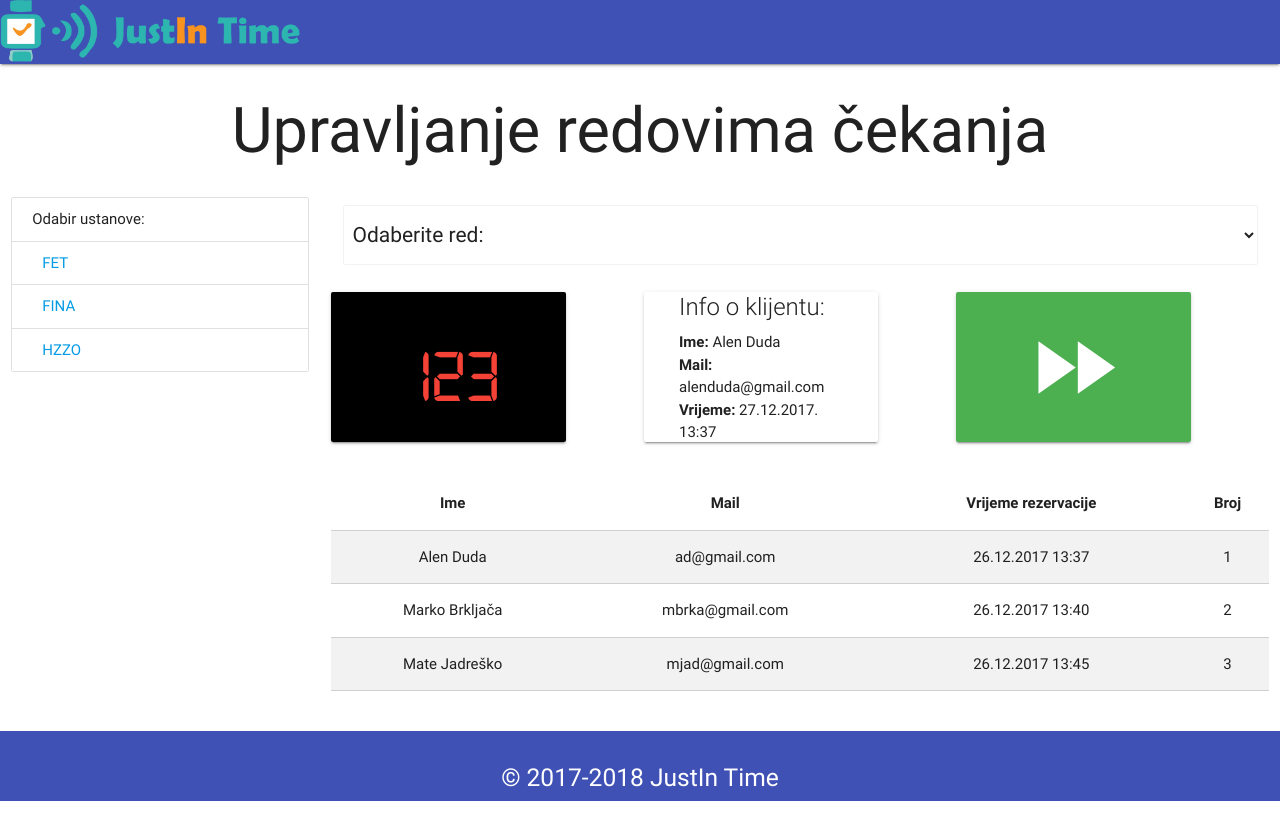
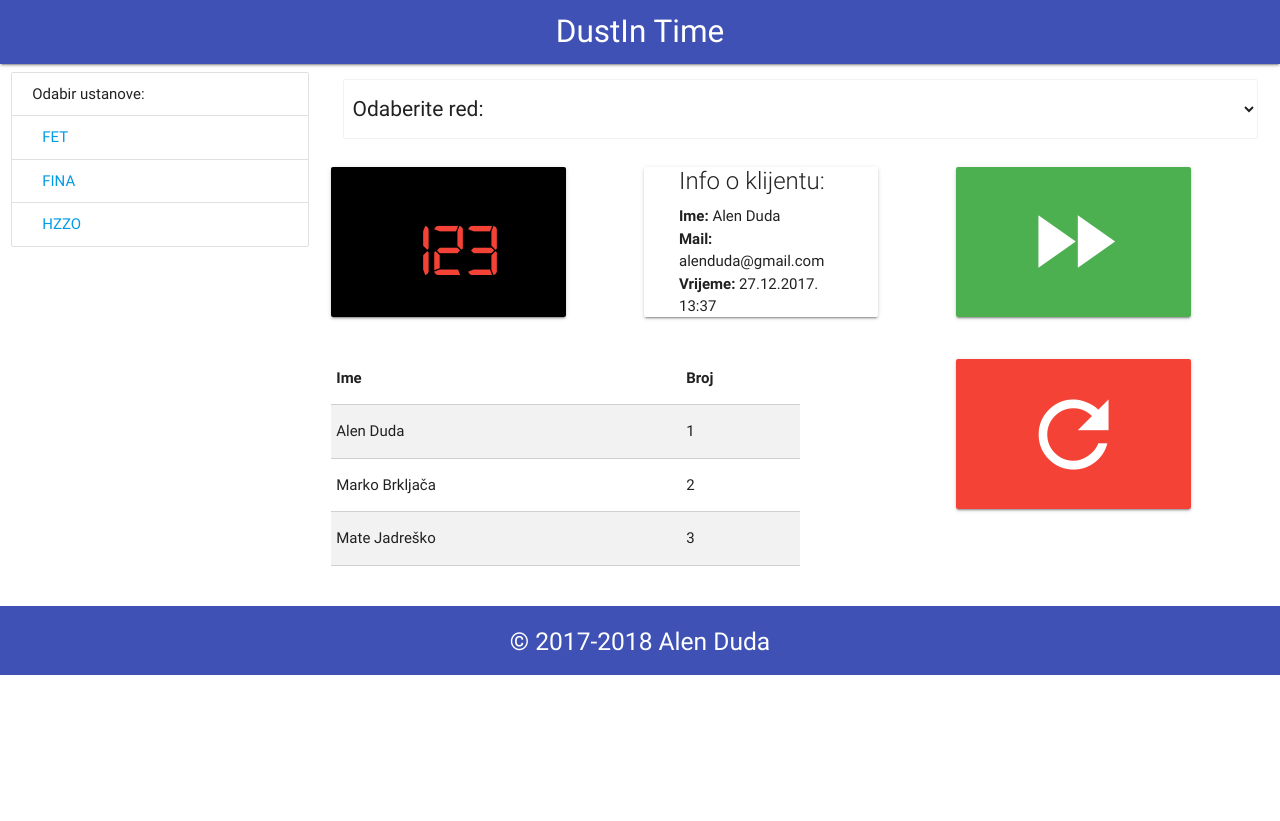
Before and after one commit to aduda091/dustInFrontend, a Vue app: page /#/admin in a window 1280 px wide. After the commit the page ends 800 px from the top, so only its background shows below. Built offline with nearby package versions, Linux system fonts and the light colour scheme.

Commit message:
Add Roboto font, less detailed users table, reset button, remove logo, footer

```diff
--- a/index.html
+++ b/index.html
@@ -4,17 +4,16 @@
 <head>
   <meta charset="utf-8">
   <meta name="viewport" content="width=device-width,initial-scale=1.0">
-  <title>JustIn Time</title>
+  <title>DustIn Time</title>
 
+  <link rel="stylesheet" href="//fonts.googleapis.com/css?family=Roboto:400,500,700,400italic|Material+Icons">
   <link rel="stylesheet" href="https://cdnjs.cloudflare.com/ajax/libs/materialize/0.100.2/css/materialize.min.css">
   <link href="https://fonts.googleapis.com/icon?family=Material+Icons" rel="stylesheet">
 </head>
 
 <body>
-  <div id="app"></div>
-  <!-- built files will be auto injected -->
-  <!-- <script type="text/javascript" src="https://code.jquery.com/jquery-3.2.1.min.js"></script> -->
-  <!--<script src="https://cdnjs.cloudflare.com/ajax/libs/materialize/0.100.2/js/materialize.min.js"></script>-->
+<div id="app"></div>
+<!-- built files will be auto injected -->
 </body>
 
 </html>
--- a/src/App.vue
+++ b/src/App.vue
@@ -1,26 +1,27 @@
 <template>
   <div id="app" class="container-fluid">
     <header>
-     <div class="navbar-fixed">
-      <nav>
+      <div class="navbar-fixed indigo">
+        <nav class="indigo">
           <div class="nav-wrapper indigo">
-          <a href="#" class="brand-logo"><img src="./assets/logo.png" width="300px" /></a>
+            <a href="#" class="brand-logo center">
+              <!--<img src="./assets/logo.png" width="300" class=""/>-->
+              DustIn Time
+            </a>
+            <!--<h1 id="page-title" class="center">-->
+              <!--Administracija-->
+            <!--</h1>-->
           </div>
+
         </nav>
+
       </div>
     </header>
     <main>
       <router-view></router-view>
     </main>
     <footer class="page-footer indigo">
-
-      <div class="row">
-        <div class="col s12 center">
-          <h5 class="white-text">&copy; 2017-2018 JustIn Time</h5>
-        </div>
-      </div>
-
-
+      <h5 class="white-text center">&copy; 2017-2018 Alen Duda</h5>
     </footer>
   </div>
 </template>
@@ -41,4 +42,14 @@ body {
   main {
     flex: 1 0 auto !important;
   }
+
+  .page-footer {
+    padding: 10px 5px;
+  }
+
+  #page-title {
+    margin: 20px 0;
+    font-size: 2rem;
+  }
+
 </style>
--- a/src/components/Admin.vue
+++ b/src/components/Admin.vue
@@ -1,6 +1,6 @@
 <template>
   <div class="row">
-      <div class="hide-on-small-only"><h1 class="center">Upravljanje redovima čekanja</h1></div>
+    <!--<div class="hide-on-small-only"><h1 class="center">Upravljanje redovima čekanja</h1></div>-->
     <div class="col m3 s12">
       <ul class="collection with-header">
         <li class="collection-header">Odabir ustanove:</li>
@@ -12,21 +12,22 @@
     <div class="col m9 s12">
       <div class="row">
         <div class="input-field col s12">
-            <select name="queues" id="queues" class="browser-default">
+          <select name="queues" id="queues" class="browser-default" title="Odabir reda">
             <option value="" disabled selected>Odaberite red:</option>
             <option v-for="queue in queues" :key="queue._id"
-              :value="queue._id">{{queue.name}}</option>
+                    :value="queue._id">{{queue.name}}
+            </option>
 
           </select>
         </div>
       </div>
 
       <div class="row">
-          <div class="card col m3 s12 current-line valign-wrapper black red-text">
+        <div class="card col m3 s12 card-line valign-wrapper black red-text" title="Trenutni broj">
           <div id="current-number">123</div>
         </div>
 
-          <div class="card col m3 s12 offset-m1 current-line valign-wrapper left">
+        <div class="card col m3 s12 offset-m1 card-line valign-wrapper left" title="Trenutni klijent">
           <div class="card-content">
             <span class="card-title">Info o klijentu: </span>
             <p><span class="title">Ime:</span> Alen Duda</p>
@@ -35,15 +36,23 @@
           </div>
         </div>
 
-          <div class="card-panel green white-text col m3 s12 offset-m1 current-line valign-wrapper">
-            <div id="next-button" title="Sljedeći korisnik">
+        <div class="card-panel green white-text col m3 s12 offset-m1 card-line valign-wrapper"
+             title="Sljedeći klijent">
+          <div id="next-button">
             <i class="material-icons">fast_forward</i>
           </div>
         </div>
       </div>
 
       <div class="row">
-          <AdminUsersTable :users="users"></AdminUsersTable>
+        <AdminUsersTable :users="users" class="col s12 m6"></AdminUsersTable>
+
+        <div class="card-panel red white-text col m3 s12 offset-m2 valign-wrapper card-line"
+             title="Resetiraj red">
+          <div id="reset-button">
+            <i class="material-icons">refresh</i>
+          </div>
+        </div>
       </div>
     </div>
 
@@ -53,12 +62,13 @@
 
 <script>
   import AdminUsersTable from './AdminUsersTable.vue'
+
   export default {
     name: 'Admin',
     components: {
-    'AdminUsersTable':AdminUsersTable
+      'AdminUsersTable': AdminUsersTable
     },
-  data () {
+    data() {
       return {
         facilities: [
           {
@@ -93,32 +103,30 @@ export default {
         ],
         users: [
           {
-          firstName:"Alen",
-          lastName:"Duda",
-          mail:"ad@gmail.com",
-          time:"26.12.2017 13:37",
-          number:1
+            firstName: "Alen",
+            lastName: "Duda",
+            mail: "ad@gmail.com",
+            time: "26.12.2017 13:37",
+            number: 1
           },
           {
-          firstName:"Marko",
-          lastName:"Brkljača",
-          mail:"mbrka@gmail.com",
-          time:"26.12.2017 13:40",
-          number:2
+            firstName: "Marko",
+            lastName: "Brkljača",
+            mail: "mbrka@gmail.com",
+            time: "26.12.2017 13:40",
+            number: 2
           },
           {
-          firstName:"Mate",
-          lastName:"Jadreško",
-          mail:"mjad@gmail.com",
-          time:"26.12.2017 13:45",
-          number:3
+            firstName: "Mate",
+            lastName: "Jadreško",
+            mail: "mjad@gmail.com",
+            time: "26.12.2017 13:45",
+            number: 3
           },
         ]
       }
     },
-  methods: {
-
-  },
+    methods: {},
     computed: {
       currentUser() {
         return this.users[0];
@@ -142,7 +150,7 @@ export default {
     position: static;
     pointer-events: all;
     opacity: 1;
-  background-color: rgba(255,255,255,0.9) !important;
+    background-color: rgba(255, 255, 255, 0.9) !important;
     width: 100% !important;
     padding: 5px !important;
     border: 1px solid #f2f2f2 !important;
@@ -150,22 +158,28 @@ export default {
     height: 4rem !important;
     font-size: 1.4em;
   }
-.current-line {
+
+  .card-line {
     height: 10rem;
   }
-.current-line .title {
+
+  .card-line .title {
     font-weight: bold;
   }
+
   #current-number {
     font-family: 'Digital', sans-serif;
   }
-#current-number, #next-button {
+
+  #current-number, #next-button, #reset-button {
     text-align: center;
     width: auto;
     margin: 0 auto;
     font-size: 5rem;
+    display: block;
   }
-#next-button i {
+
+  #next-button i, #reset-button i {
     font-size: 7rem;
     display: block;
     cursor: pointer;
--- a/src/components/AdminUsersTable.vue
+++ b/src/components/AdminUsersTable.vue
@@ -1,10 +1,10 @@
 <template>
-  <table class="bordered striped centered responsive-table">
+  <table class="bordered striped">
     <thead>
     <tr>
       <th>Ime</th>
-              <th>Mail</th>
-              <th>Vrijeme rezervacije</th>
+      <!--<th>Mail</th>-->
+      <!--<th>Vrijeme rezervacije</th>-->
       <th>Broj</th>
     </tr>
     </thead>
@@ -12,8 +12,8 @@
     <tbody>
     <tr v-for="user in users" :key="user.id">
       <td>{{user.firstName}} {{user.lastName}}</td>
-            <td>{{user.mail}}</td>
-            <td>{{user.time}}</td>
+      <!--<td>{{user.mail}}</td>-->
+      <!--<td>{{user.time}}</td>-->
       <td>{{user.number}}</td>
     </tr>
     </tbody>
@@ -24,14 +24,10 @@
   export default {
     name: 'AdminUsersTable',
     props: ['users'],
-  data () {
-    return {
-
-    }
+    data() {
+      return {}
     },
-  methods: {
-
-  },
+    methods: {},
     created() {
 
     }
--- a/src/components/LogIn.vue
+++ b/src/components/LogIn.vue
@@ -4,13 +4,13 @@
       <h1 class="center">Prijava</h1>
       <div class="row">
         <div class="input-field col s12">
-          <input id="email" placeholder="Email" type="email" v-model="username" required />
+          <input id="email" placeholder="Email" type="email" v-model="username" required/>
           <!-- <label for="email">E-mail</label> -->
         </div>
       </div>
       <div class="row">
         <div class="input-field col s12">
-          <input id="password" placeholder="Lozinka" type="password" v-model="password" required />
+          <input id="password" placeholder="Lozinka" type="password" v-model="password" required/>
           <!-- <label for="password">Lozinka</label> -->
         </div>
       </div>
@@ -28,7 +28,7 @@
 <script>
   export default {
     name: 'LogIn',
-  data () {
+    data() {
       return {
         username: "",
         password: ""
```
Lines whose indentation alone changed are shown as unchanged.
